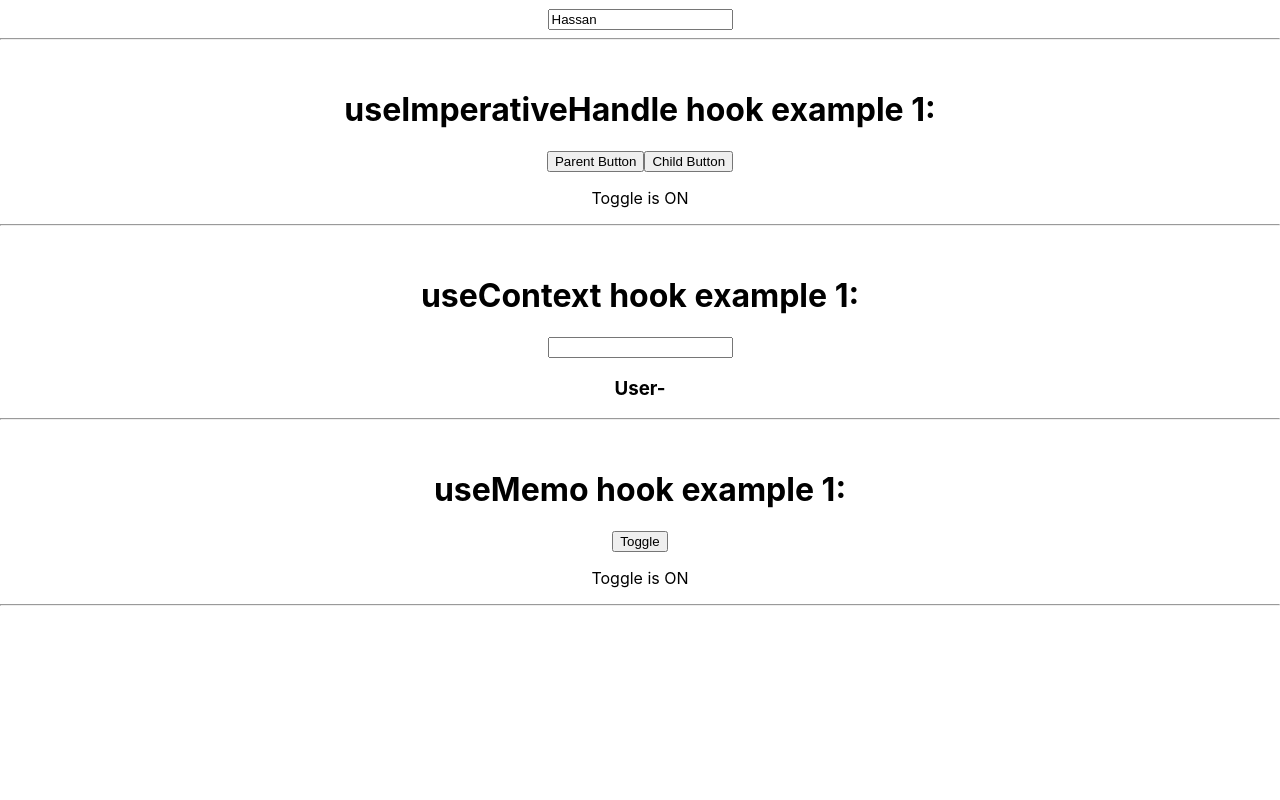
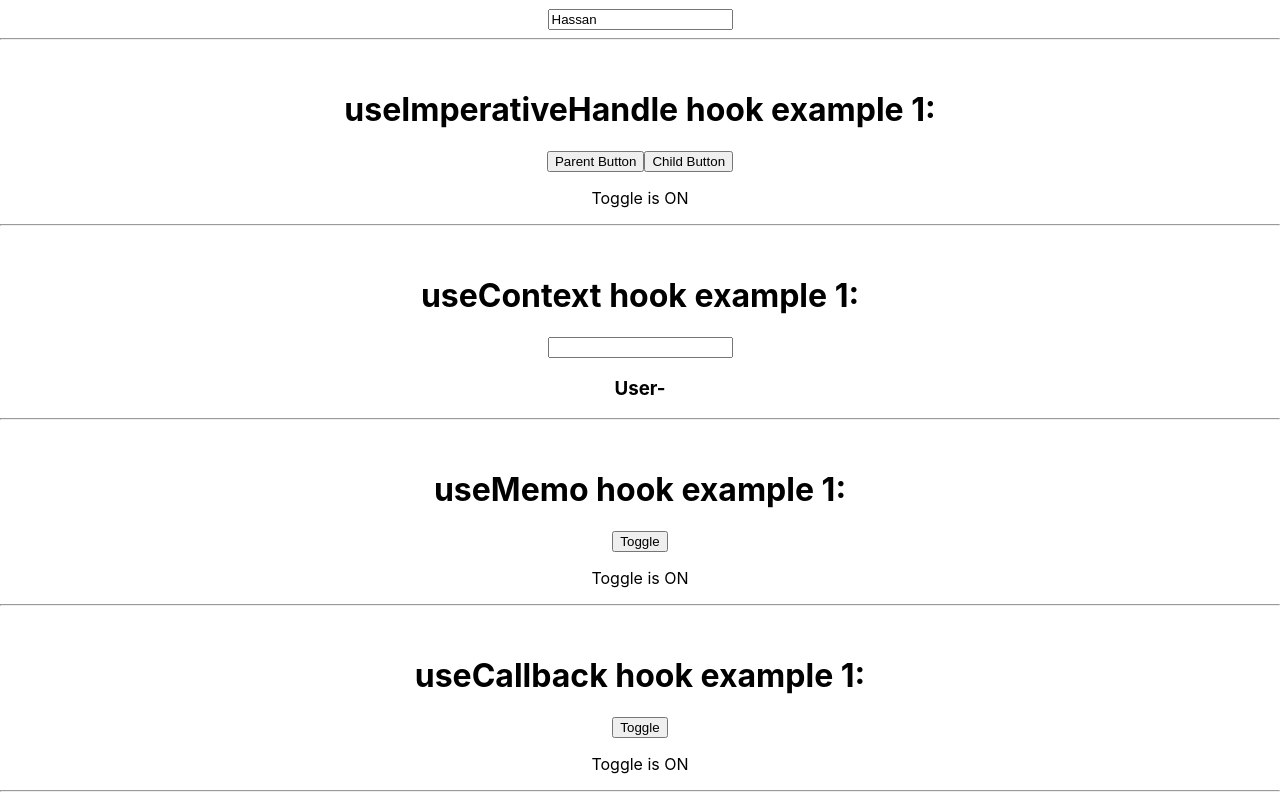
Before and after one commit to the-soban/react-hooks-exercise, a React (Create React App) app: page / in a window 1280 px wide. Shown: the part 1115-1915 px from the top of the page. Before the commit the page ends 1729 px from the top, so only its background shows below. Built offline with nearby package versions, Linux system fonts and the light colour scheme; no server answers.

Commit message:
created useCallback hook file, understood problem use-case

```diff
--- a/src/App.js
+++ b/src/App.js
@@ -8,6 +8,7 @@ import UseLayoutEffect from './UseLayoutEffect';
 import UseImperativeHandle from './UseImperativeHandle';
 import UseContext from './UseContext';
 import UseMemo from './UseMemo';
+import UseCallback from './useCallback';
 
 function App() {
   return (
@@ -30,6 +31,8 @@ function App() {
       <UseContext />
       <br />
       <UseMemo />
+      <br />
+      <UseCallback />
     </div>
   );
 }
--- /dev/null
+++ b/src/Child.jsx
@@ -0,0 +1,16 @@
+import React, { useEffect } from "react";
+
+const Child = ({ returnData }) => {
+
+    useEffect(() => {
+        console.log("Function Called!");
+    }, [returnData]);
+
+    return(
+        <div>
+            {returnData}
+        </div>
+    );
+}
+
+export default Child;
--- /dev/null
+++ b/src/useCallback.jsx
@@ -0,0 +1,26 @@
+import React, { useState } from "react";
+import axios from "axios";
+import Child from './Child';
+
+const UseCallback = () => {
+    const [data, setData] = useState("Hello World!");
+    const [toggle, setToggle] = useState(true);
+
+    const returnData = () => {
+        return data;
+    }
+
+    return(
+        <div>
+            <h1>useCallback hook example 1:</h1>
+            <Child returnData={returnData} />
+            <button onClick={() => {
+                setToggle(!toggle);
+            }} >Toggle</button>
+            {toggle && <p>Toggle is ON</p>}
+            <hr />
+        </div>
+    );
+}
+
+export default UseCallback;
```
